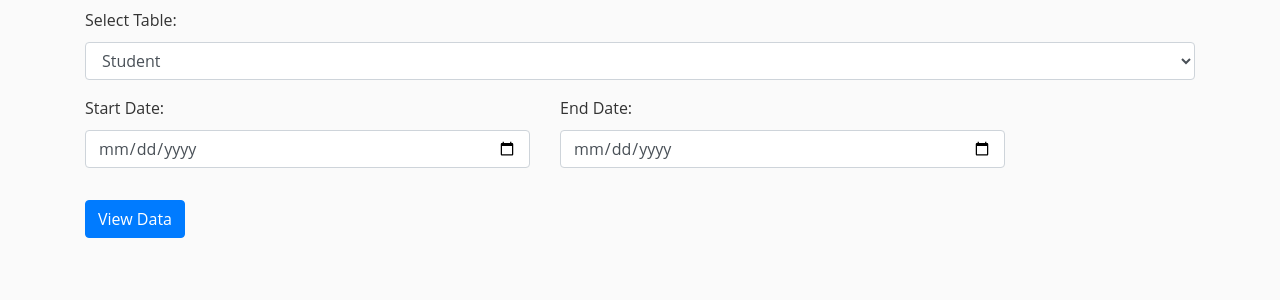
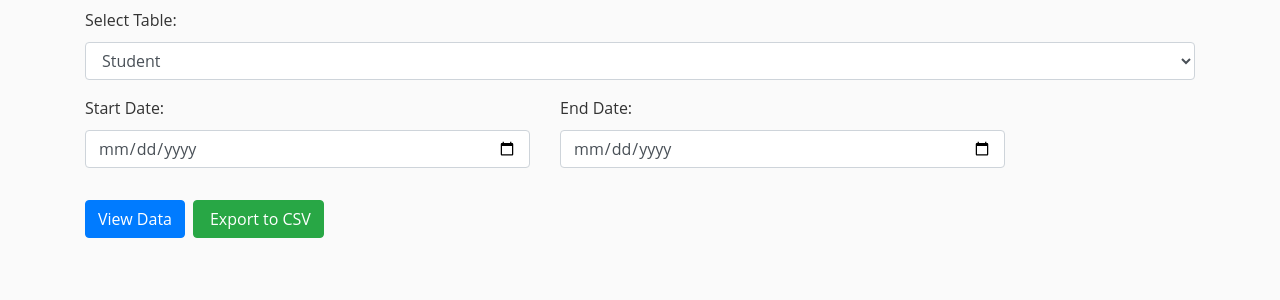
Before and after one commit to Uthkarshh/school_final, a Flask app: template school/templates/view_table.html in a window 1280 px wide. Shown: the part 208-508 px from the top of the page. Run offline with Flask 3, Linux system fonts and the light colour scheme; the template is opened without the code that fills it: values that come from a table or form of the project are taken from there, others are empty; some libraries are stand-ins or nearby versions.

Commit message:
export button fixed

```diff
--- a/school/templates/view_table.html
+++ b/school/templates/view_table.html
@@ -1,16 +1,16 @@
 {% extends "layout.html" %}
 {% block content %}
     <h2>View Table Data</h2>
-    <form method="POST">
+    <form method="POST" id="dataFilterForm">
         {{ form.csrf_token }}
         <div class="form-group">
             <label for="table_select">Select Table:</label>
             <select class="form-control" id="table_select" name="table_select">
-                <option value="student">Student</option>
-                <option value="classdetails">Class Details</option>
-                <option value="fee">Fee</option>
-                <option value="feebreakdown">Fee Breakdown</option>
-                <option value="transport">Transport</option>
+                <option value="student" {% if table_name == 'student' %}selected{% endif %}>Student</option>
+                <option value="classdetails" {% if table_name == 'classdetails' %}selected{% endif %}>Class Details</option>
+                <option value="fee" {% if table_name == 'fee' %}selected{% endif %}>Fee</option>
+                <option value="feebreakdown" {% if table_name == 'feebreakdown' %}selected{% endif %}>Fee Breakdown</option>
+                <option value="transport" {% if table_name == 'transport' %}selected{% endif %}>Transport</option>
             </select>
         </div>
 
@@ -31,14 +31,17 @@
             </div>
         </div>
 
-        <button type="submit" class="btn btn-primary">View Data</button>
+        <div class="d-flex">
+            <button type="submit" class="btn btn-primary mr-2">View Data</button>
+            <button type="button" id="exportCsvBtn" class="btn btn-success">
+                <i class="fas fa-file-csv mr-1"></i> Export to CSV
+            </button>
+        </div>
     </form>
 
     {% if data %}
-        <div class="d-flex justify-content-between align-items-center mt-4 mb-2">
+        <div class="mt-4 mb-2">
             <h3>Table: {{ table_name }}</h3>
-            <a href="{{ url_for('export_csv', table_name=table_name, start_date=start_date.strftime('%Y-%m-%d') if start_date else '', end_date=end_date.strftime('%Y-%m-%d') if end_date else '') }}"
-            class="btn btn-success"> <i class="fas fa-file-csv mr-1"></i> Export to CSV </a>
         </div>
 
         <div class="table-responsive">
@@ -62,4 +65,82 @@
             </table>
         </div>
     {% endif %}
+
+    <!-- JavaScript for AJAX-based CSV export -->
+    <script>
+        document.addEventListener('DOMContentLoaded', function() {
+            const exportCsvBtn = document.getElementById('exportCsvBtn');
+
+            if (exportCsvBtn) {
+                exportCsvBtn.addEventListener('click', function() {
+                    // Get form values directly for export
+                    const tableSelect = document.getElementById('table_select');
+                    const startDateInput = document.getElementById('start_date');
+                    const endDateInput = document.getElementById('end_date');
+
+                    const tableName = tableSelect.value;
+                    const startDate = startDateInput.value;
+                    const endDate = endDateInput.value;
+
+                    if (!tableName) {
+                        alert('Please select a table to export');
+                        return;
+                    }
+
+                    // Show loading state
+                    const originalText = exportCsvBtn.innerHTML;
+                    exportCsvBtn.innerHTML = '<i class="fas fa-spinner fa-spin mr-1"></i> Preparing download...';
+                    exportCsvBtn.disabled = true;
+
+                    // Create a new XMLHttpRequest
+                    const xhr = new XMLHttpRequest();
+                    xhr.open('GET', `/export_csv/${tableName}?start_date=${startDate}&end_date=${endDate}`, true);
+                    xhr.responseType = 'blob'; // Important: blob response type for file downloads
+
+                    xhr.onload = function() {
+                        if (xhr.status === 200) {
+                            // Create a blob from the response
+                            const blob = new Blob([xhr.response], { type: 'text/csv' });
+
+                            // Get filename from header if available, or use default
+                            let filename = xhr.getResponseHeader('X-Filename') || `${tableName}_export.csv`;
+
+                            // Create download link and trigger it
+                            const url = window.URL.createObjectURL(blob);
+                            const a = document.createElement('a');
+                            a.style.display = 'none';
+                            a.href = url;
+                            a.download = filename;
+                            document.body.appendChild(a);
+                            a.click();
+
+                            // Clean up
+                            window.URL.revokeObjectURL(url);
+                            document.body.removeChild(a);
+
+                            // Reset button
+                            exportCsvBtn.innerHTML = originalText;
+                            exportCsvBtn.disabled = false;
+                        } else {
+                            // Handle error
+                            console.error('Download failed');
+                            alert('CSV download failed. Please try again.');
+                            exportCsvBtn.innerHTML = originalText;
+                            exportCsvBtn.disabled = false;
+                        }
+                    };
+
+                    xhr.onerror = function() {
+                        console.error('Download failed');
+                        alert('CSV download failed. Please try again.');
+                        exportCsvBtn.innerHTML = originalText;
+                        exportCsvBtn.disabled = false;
+                    };
+
+                    // Send the request
+                    xhr.send();
+                });
+            }
+        });
+    </script>
 {% endblock %}
```
Also changed, not shown: school/routes.py (+5 -5 lines).
